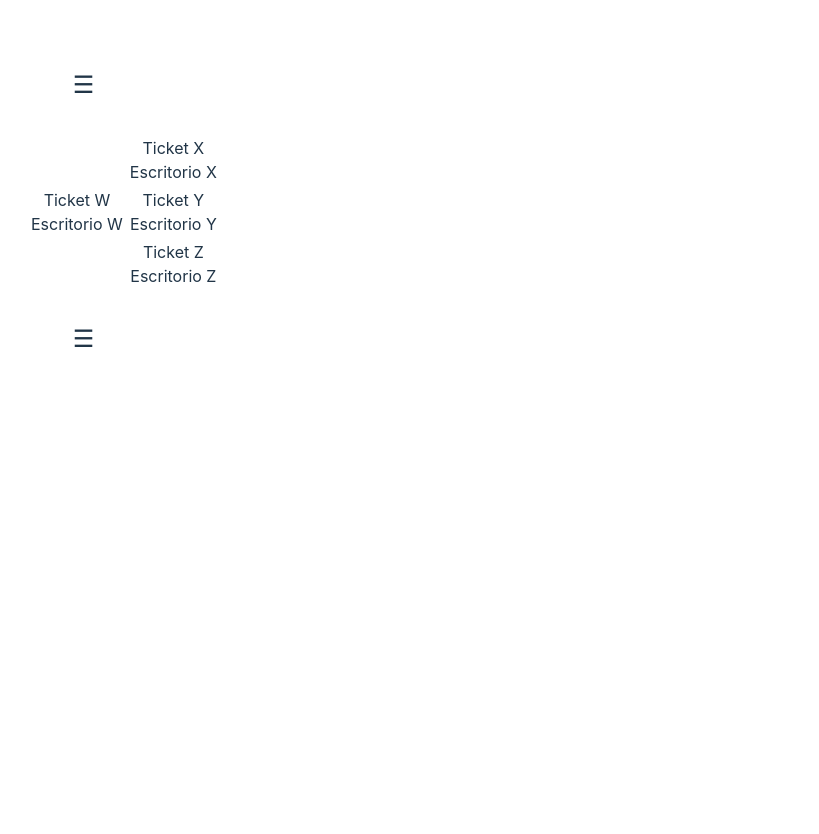
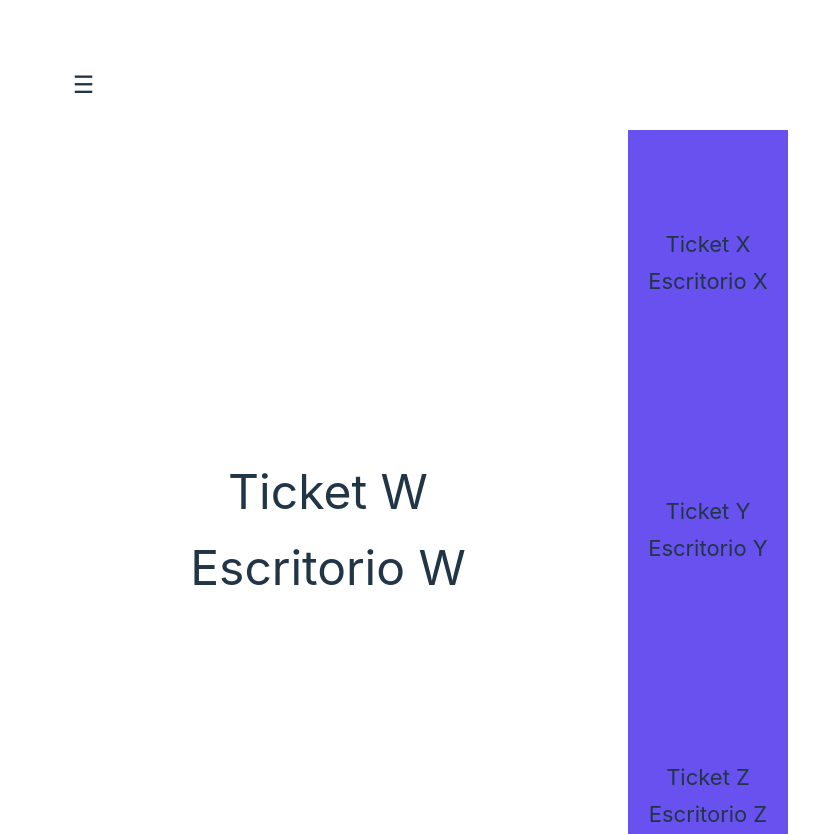
Before and after one commit to ogomezga/react-hexagonal-learn, a React app: page /public in a window 1280 px wide. Shown: the top 834 px of the page, without its empty margins (12-831 px from the left). Before the commit the page ends 800 px from the top, so only its background shows below. Built offline with nearby package versions, Linux system fonts and the light colour scheme.

Commit message:
feat(react-hexagonal-learn): improve the public screen view

```diff
--- a/src/infraestructure/ui/public/public.css
+++ b/src/infraestructure/ui/public/public.css
@@ -1,21 +1,28 @@
-table {
-    width: 100%;
-    height: 100%;
-    text-align: center;
+.table-tickets {
+    display: flex;
+    height: 100vh;
+    font-size: 22px;
 }
 
-.ticket-actual {
-    background-color: #282828;
+.current-ticket {
+    display: flex;
+    flex-direction: column;
+    justify-content: center;
+    width: 75vh;
+    gap: 4px;
+    font-size: 48px;
 }
 
-.ticket-actual-numero {
-    font-size: 80px;
+.next-tickets {
+    background-color: #6951F0;
+    display: flex;
+    flex-direction: column;
+    justify-content: space-around;
 }
 
-.ticket-actual-escritorio {
-    font-size: 45px;
+.next-tickets > div {
+    display: flex;
+    flex-direction: column;
+    width: 20vh;
+    gap: 4px;
 }
-
-.ticket-secundario {
-    font-size: 25px;
-}
--- a/src/infraestructure/ui/public/public.tsx
+++ b/src/infraestructure/ui/public/public.tsx
@@ -1,40 +1,28 @@
+import './public.css';
+
 function Public() {
     return (
         <>
-            <table>
-                <tr>
-                    <td valign="middle" className="ticket-actual">
+            <div className="table-tickets">
+                <div className="current-ticket">
                     <span id="lblTicket1" className="ticket-actual-numero">Ticket W</span>
-                        <br/>
                     <span id="lblEscritorio1" className="ticket-actual-escritorio">Escritorio W</span>
-                    </td>
-                    <td>
-                        <table>
-                            <tr>
-                                <td>
+                </div>
+                <div className="next-tickets">
+                    <div>
                         <span id="lblTicket2" className="ticket-secundario">Ticket X</span>
-                                    <br/>
                         <span id="lblEscritorio2">Escritorio X</span>
-                                </td>
-                            </tr>
-                            <tr>
-                                <td>
+                    </div>
+                    <div>
                         <span id="lblTicket3" className="ticket-secundario">Ticket Y</span>
-                                    <br/>
                         <span id="lblEscritorio3">Escritorio Y</span>
-                                </td>
-                            </tr>
-                            <tr>
-                                <td>
+                    </div>
+                    <div>
                         <span id="lblTicket4" className="ticket-secundario">Ticket Z</span>
-                                    <br/>
                         <span id="lblEscritorio4">Escritorio Z</span>
-                                </td>
-                            </tr>
-                        </table>
-                    </td>
-                </tr>
-            </table>
+                    </div>
+                </div>
+            </div>
         </>
     );
 }
```
Lines whose indentation alone changed are shown as unchanged.
